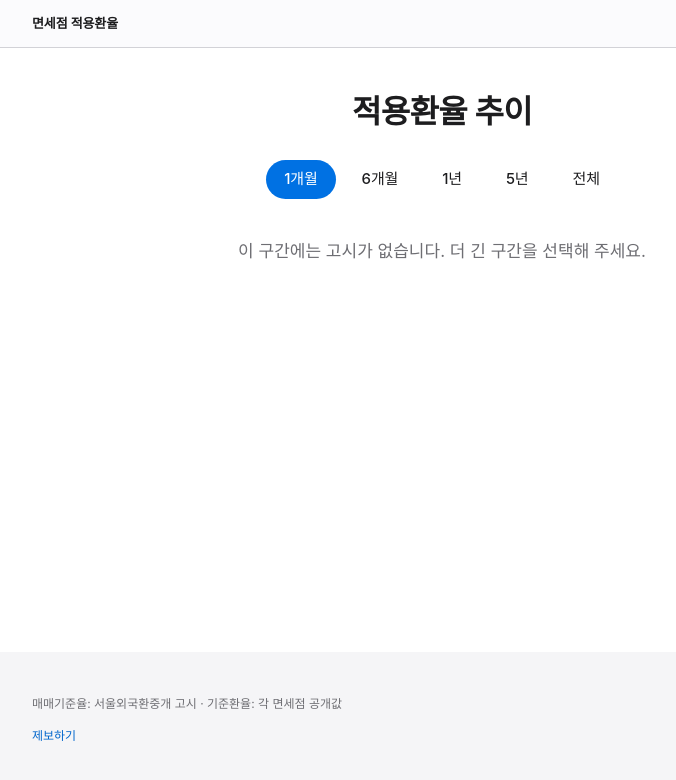
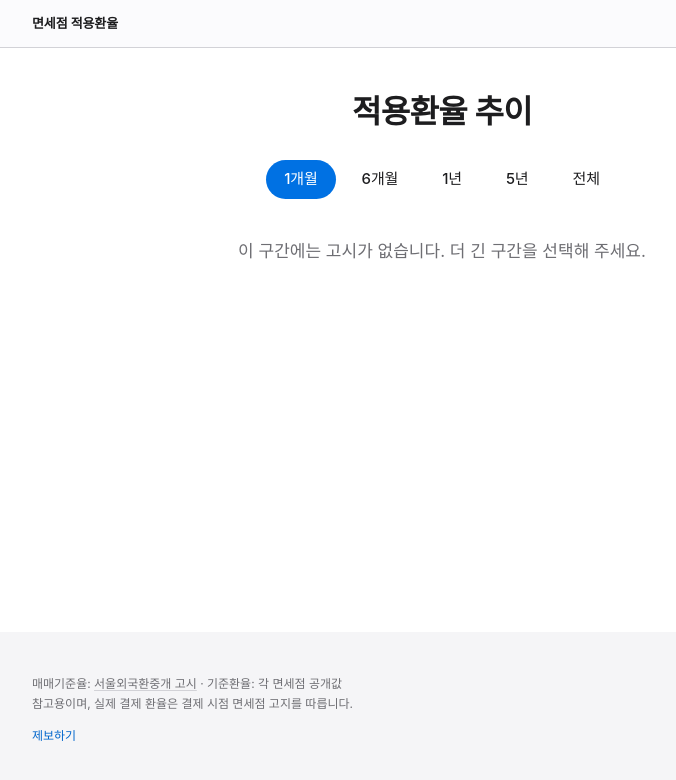
Before and after one commit to jinukkkim/dutyfree-exchange-rate, a React (Vite) app in the folder web/: page / in a window 1280 px wide. Shown: the top 780 px of the page, without its empty margins (198-874 px from the left). Built offline with nearby package versions, Linux system fonts and the light colour scheme.

Commit message:
feat(web): link the footer sources and add a disclaimer
문구는 그대로 두고 출처 두 곳을 링크로 만든다. 기준환율은 면세점 공식 페이지가
없어 base_rates.csv 의 최신 확정 행 출처(보도)로 보낸다. 값이 바뀌면 링크도 따라간다.

```diff
--- a/web/src/components/Footer.tsx
+++ b/web/src/components/Footer.tsx
@@ -1,6 +1,18 @@
 import type { ReactNode } from "react"
 
+import baseRatesCsv from "../../../data/base_rates.csv?raw"
+
+import { parseBaseRates } from "../lib/baseRates"
+
 const REPORT_URL = "https://forms.gle/BiUMAooGEX3MKWF1A"
+// smbs.biz 는 https 를 받지 않는다. 이동 링크라 혼합 콘텐츠 문제는 없다.
+const FIXING_URL = "http://www.smbs.biz/ExRate/StdExRate.jsp"
+// 기준환율은 면세점 사이트가 아니라 보도로 확인된다. 지금 값의 출처로 보낸다.
+const BASE_RATE_URL = parseBaseRates(baseRatesCsv).find((r) => r.status === "confirmed")?.sourceUrl
+
+const EXTERNAL = { target: "_blank", rel: "noopener noreferrer" } as const
+const SOURCE_LINK = "underline decoration-rule underline-offset-2 hover:text-ink"
+const NAV_LINK = "text-link hover:underline"
 
 /** children 은 본문 각주다. 번호를 단 쪽이 같은 조건으로 넘긴다. */
 export default function Footer({ children }: { children?: ReactNode }) {
@@ -12,11 +24,25 @@ export default function Footer({ children }: { children?: ReactNode }) {
         </ol>
       )}
       <p className="mx-auto max-w-page text-xs text-muted">
-        매매기준율: 서울외국환중개 고시 · 기준환율: 각 면세점 공개값
+        매매기준율:{" "}
+        <a href={FIXING_URL} className={SOURCE_LINK} {...EXTERNAL}>
+          서울외국환중개 고시
+        </a>{" "}
+        · 기준환율:{" "}
+        {BASE_RATE_URL ? (
+          <a href={BASE_RATE_URL} className={SOURCE_LINK} {...EXTERNAL}>
+            각 면세점 공개값
+          </a>
+        ) : (
+          "각 면세점 공개값"
+        )}
+      </p>
+      <p className="mx-auto mt-1 max-w-page text-xs text-muted">
+        참고용이며, 실제 결제 환율은 결제 시점 면세점 고지를 따릅니다.
       </p>
       {/* 링크 줄은 늘 맨 아래다. 푸터에 뭘 더하든 이 위에 넣는다. */}
       <nav className="mx-auto mt-4 flex max-w-page gap-[22px] text-xs">
-        <a href={REPORT_URL} className="text-link hover:underline" target="_blank" rel="noopener noreferrer">
+        <a href={REPORT_URL} className={NAV_LINK} {...EXTERNAL}>
           제보하기
         </a>
       </nav>
```
Also changed, not shown: 1 other file (tests, documents, lock files or other folders).
